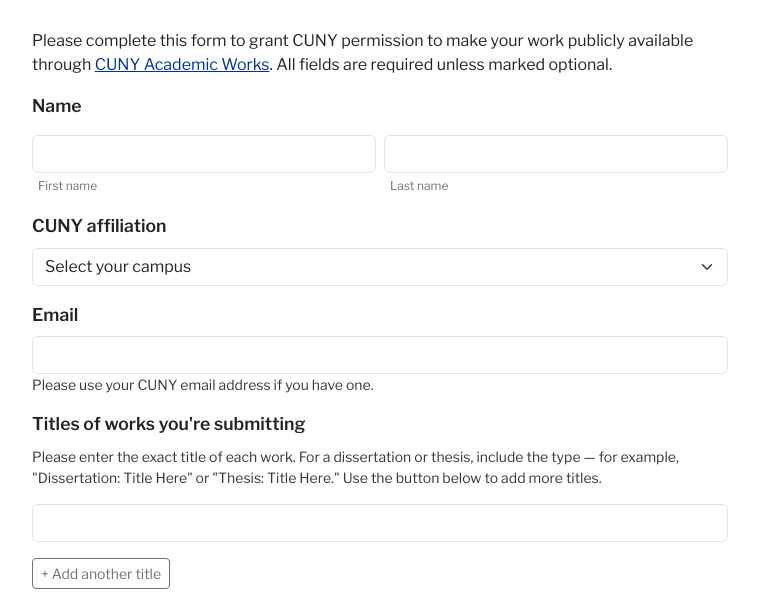
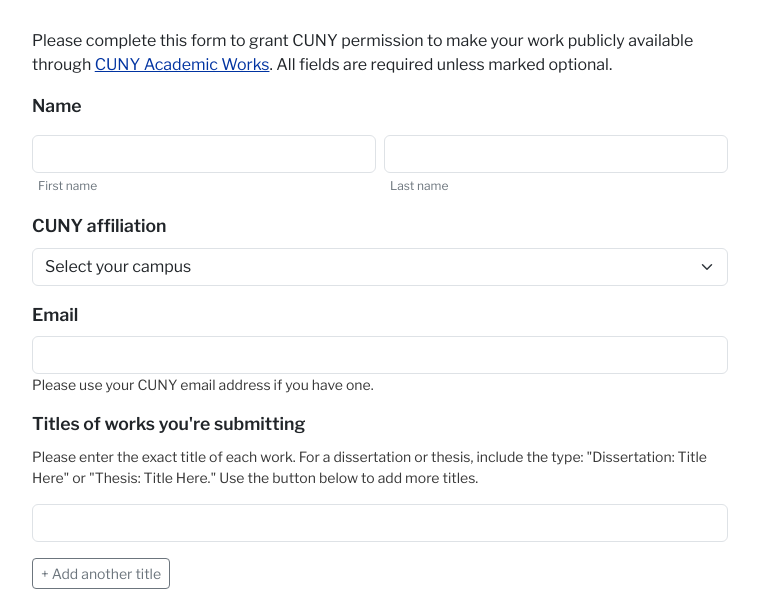
Before and after one commit to cuny-libraries/caw-forms, a website: page agreement.html in a window 1280 px wide. Shown: the part 179-784 px from the top of the page, without its empty margins (260-1019 px from the left). Drawn offline with nearby package versions, Linux system fonts and the light colour scheme.

Commit message:
Remove em dash from titles hint; use colon instead

```diff
--- a/agreement.html
+++ b/agreement.html
@@ -95,7 +95,7 @@
 
 			<fieldset class="mb-3">
 				<legend class="form-label fw-semibold">Titles of works you're submitting</legend>
-				<p class="form-hint">Please enter the exact title of each work. For a dissertation or thesis, include the type — for example, "Dissertation: Title Here" or "Thesis: Title Here." Use the button below to add more titles.</p>
+				<p class="form-hint">Please enter the exact title of each work. For a dissertation or thesis, include the type: "Dissertation: Title Here" or "Thesis: Title Here." Use the button below to add more titles.</p>
 				<div id="titles-container">
 					<div class="mb-2" id="title-group-1">
 						<label for="title_1" class="visually-hidden">Title</label>
```
